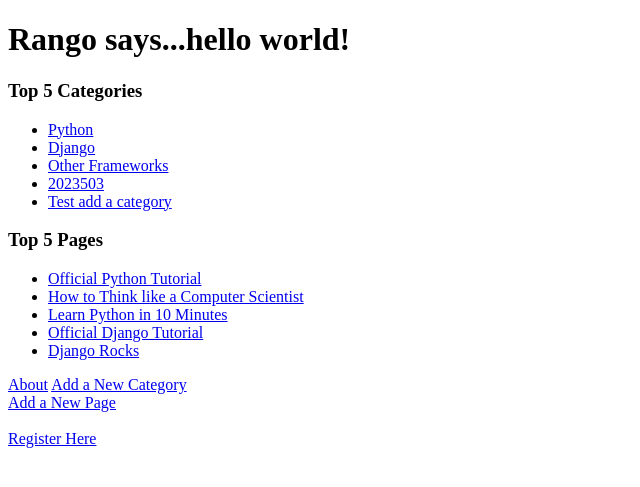
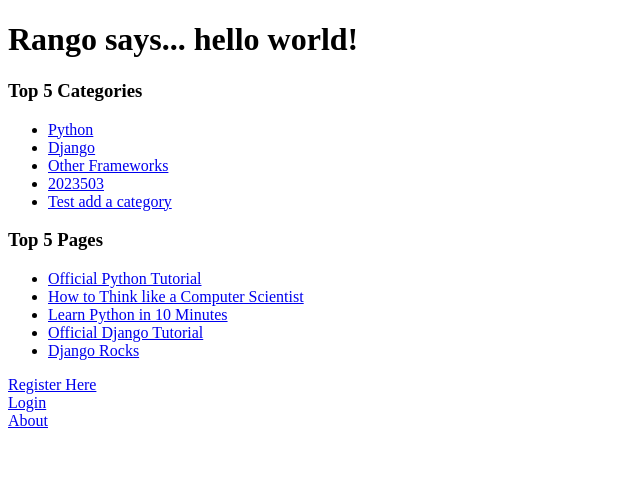
Before and after one commit to 2023503Gulen/tangowithdjango, a Django app: page /rango/ in a window 1280 px wide. Shown: the top 487 px of the page, without its empty margins (0-640 px from the left). Run offline with Django 3.2, Linux system fonts and the light colour scheme; data comes from the database, SQL or seed files in the repository; both versions use the stored data as it was after the commit.

Commit message:
9.8.1 done

```diff
--- a/tango_with_django_project/rango/urls.py
+++ b/tango_with_django_project/rango/urls.py
@@ -8,4 +8,7 @@ urlpatterns = patterns('',
         url(r'^category/(?P<category_name_slug>[\w\-]+)/$', views.category, name='category'),
         url(r'^category/(?P<category_name_slug>[\w\-]+)/add_page/$', views.add_page, name='add_page'),
         url(r'^register/$', views.register, name='register'),
+        url(r'^login/$', views.user_login, name='login'),
+        url(r'^restricted/', views.restricted, name='restricted'),
+        url(r'^logout/$', views.user_logout, name='logout'),
 )
--- a/tango_with_django_project/rango/views.py
+++ b/tango_with_django_project/rango/views.py
@@ -1,5 +1,7 @@
 from django.shortcuts import render
-from django.http import HttpResponse
+from django.http import HttpResponse, HttpResponseRedirect
+from django.contrib.auth import authenticate, login
+from django.contrib.auth.decorators import login_required
 from rango.models import Category, Page
 from rango.forms import CategoryForm, PageForm,UserForm, UserProfileForm
 
@@ -50,6 +52,7 @@ def category(request, category_name_slug):
     # Go render the response and return it to the client.
     return render(request, 'rango/category.html', context_dict)
 
+@login_required
 def add_category(request):
     # A HTTP POST?
     if request.method == 'POST':
@@ -74,6 +77,7 @@ def add_category(request):
     # Render the form with error messages (if any).
     return render(request, 'rango/add_category.html', {'form': form})
 
+@login_required
 def add_page(request, category_name_slug):
 
     try:
@@ -157,6 +161,60 @@ def register(request):
             'rango/register.html',
             {'user_form': user_form, 'profile_form': profile_form, 'registered': registered} )
 
+def user_login(request):
+
+    # If the request is a HTTP POST, try to pull out the relevant information.
+    if request.method == 'POST':
+        # Gather the username and password provided by the user.
+        # This information is obtained from the login form.
+        username = request.POST['username']
+        password = request.POST['password']
+
+        # Use Django's machinery to attempt to see if the username/password
+        # combination is valid - a User object is returned if it is.
+        user = authenticate(username=username, password=password)
+
+        # If we have a User object, the details are correct.
+        # If None (Python's way of representing the absence of a value), no user
+        # with matching credentials was found.
+        if user:
+            # Is the account active? It could have been disabled.
+            if user.is_active:
+                # If the account is valid and active, we can log the user in.
+                # We'll send the user back to the homepage.
+                login(request, user)
+                return HttpResponseRedirect('/rango/')
+            else:
+                # An inactive account was used - no logging in!
+                return HttpResponse("Your Rango account is disabled.")
+        else:
+            # Bad login details were provided. So we can't log the user in.
+            # Printing the password is excluded from the code for security reasons.
+            print "Invalid login attempt by {0}".format(username)
+            return HttpResponse("Invalid login details supplied.")
+
+    # The request is not a HTTP POST, so display the login form.
+    # This scenario would most likely be a HTTP GET.
+    else:
+        # No context variables to pass to the template system, hence the
+        # blank dictionary object...
+        return render(request, 'rango/login.html', {})
+
+@login_required
+def restricted(request):
+    return HttpResponse("Since you're loggin in, you can see this text!")
+
+from django.contrib.auth import logout
+
+# Use the login_required() decorator to ensure only those logged in can access the view.
+@login_required
+def user_logout(request):
+    # Since we know the user is logged in, we can now just log them out.
+    logout(request)
+
+    # Take the user back to the homepage.
+    return HttpResponseRedirect('/rango/')
+
 ##Previous code for index view
 ##def index(request):
 ##    # Construct a dictionary to pass to the template engine as its context.
--- a/tango_with_django_project/tango_with_django_project/settings.py
+++ b/tango_with_django_project/tango_with_django_project/settings.py
@@ -45,7 +45,7 @@ TEMPLATE_DEBUG = True
 
 TEMPLATE_DIRS = [TEMPLATE_PATH,]
 
-
+LOGIN_URL = '/rango/login/'
 
 
 ALLOWED_HOSTS = []
--- a/tango_with_django_project/templates/rango/about.html
+++ b/tango_with_django_project/templates/rango/about.html
@@ -11,7 +11,6 @@
 		<h1>Rango says...</h1>
 		This is the about page! <strong>{{ boldmessage }}</strong><br />
 		<a href='/rango/'>Index</a>
-		<a href='/'>Home</a>
 		</br> <img src="{% static "images/bitim.jpg" %}" alt="Picture of bitim" /> <!-- the alt is the alternative -->
 		</br> <img src="{% static "images/me.jpg" %}" alt="A picture of the author with Nisa's cat" />
 		<p> This tutorial has been put together by Gulen 2023503 </p>
--- a/tango_with_django_project/templates/rango/index.html
+++ b/tango_with_django_project/templates/rango/index.html
@@ -5,7 +5,12 @@
     </head>
 
     <body>
-        <h1>Rango says...hello world!</h1>
+        {% if user.is_authenticated %}
+            <h1>Rango says... hello {{ user.username }}!</h1>
+        {% else %}
+            <h1>Rango says... hello world!</h1>
+        {% endif %}
+
 		<h3>Top 5 Categories</h3>
         {% if categories %}
             <ul>
@@ -27,10 +32,16 @@
             {% else %}
                 <strong>No pages currently in category.</strong>
             {% endif %}
-        <a href="/rango/about">About</a>
-        <a href="/rango/add_category/">Add a New Category</a><br />
-        <a href="/rango/add_page/">Add a New Page</a><br />
-        <br> <a href="/rango/register/">Register Here</a>
+
+        {% if user.is_authenticated %}
+            <a href="/rango/restricted/">Restricted Page</a><br />
+            <a href="/rango/logout/">Logout</a><br />
+            <a href="/rango/add_category/">Add a New Category</a><br />
+        {% else %}
+            <a href="/rango/register/">Register Here</a><br />
+            <a href="/rango/login/">Login</a><br />
+        {% endif %}
+        <a href="/rango/about/">About</a><br/>
     </body>
 </html>
 
```
Also changed, not shown: tango_with_django_project/templates/rango/category.html (+6 -1 lines), tango_with_django_project/templates/rango/login.html (added, +21 -0 lines), tango_with_django_project/db.sqlite3, 3 other files.
